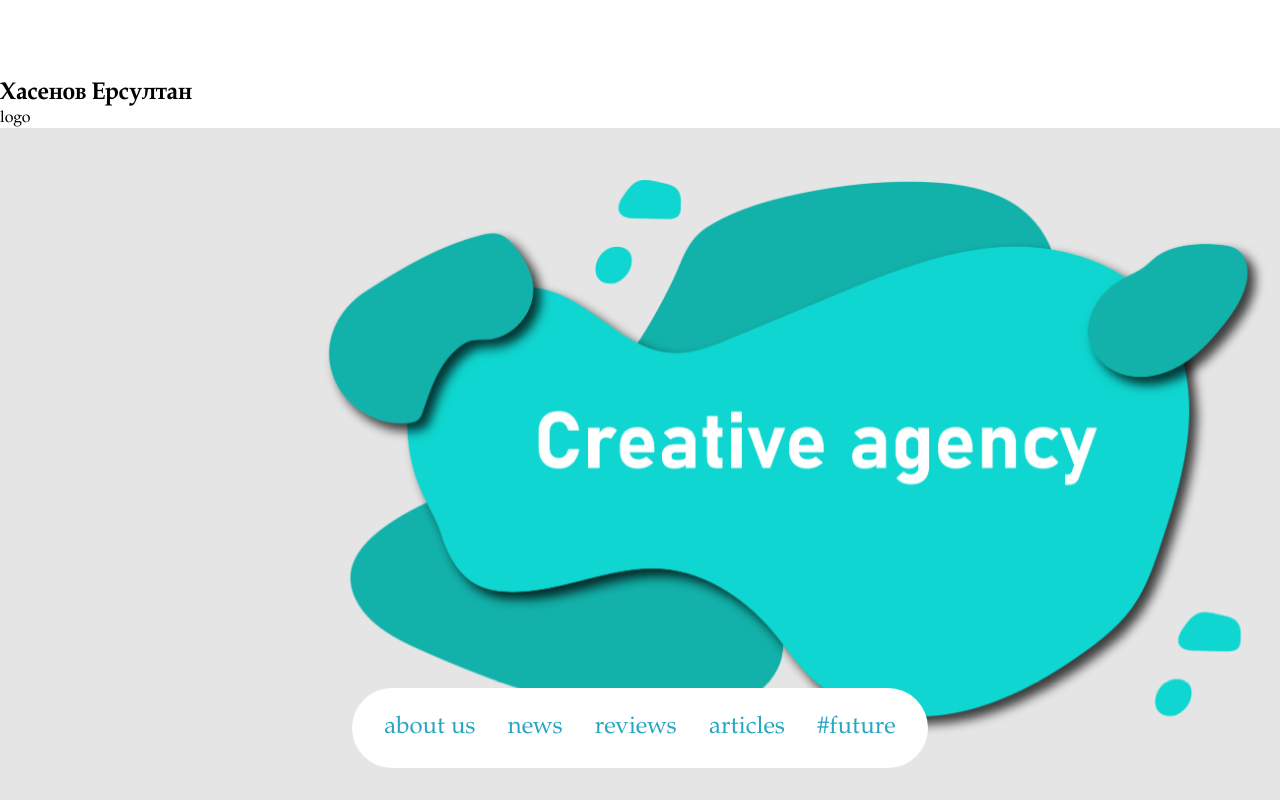
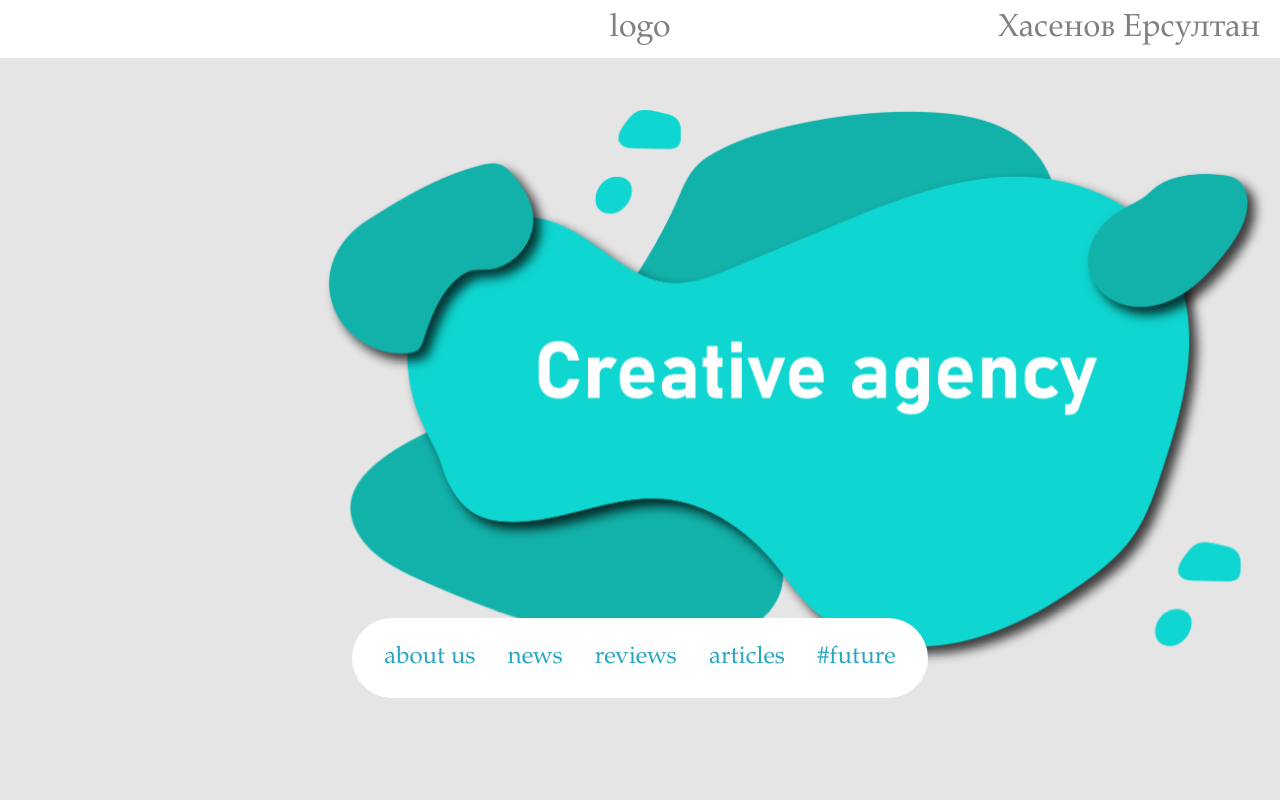
Before and after one commit to xaexooo/xz, a plain HTML site: page index.html in a window 1280 px wide. Shown: the top 800 px of the page. Drawn offline with Linux system fonts and the light colour scheme.

Commit message:
Add files via upload

```diff
--- a/index.html
+++ b/index.html
@@ -8,9 +8,10 @@
     <script src="script.js"></script>
 </head>
 <body>
-    <div class="head"></div>
-    <h2 id="author">Хасенов Ерсултан</h2>
-    <p class="logo">logo</p>
+    <div class="head">
+        <p class="logo">logo</p>
+        <p class="name">Хасенов Ерсултан</p>
+    </div>
     <div class="page1">
         <img src="qwe.png" id="cloud">
         <div class="menuanim">
--- a/style.css
+++ b/style.css
@@ -6,14 +6,17 @@
 }
 .head{
     background-color: white;
-    height: 10vh;width:fit-content;
-    position:relative;bottom:250px;
+    height: auto;width: 100%;
+    position:relative;
+    display: flex;justify-content: space-between;align-items: center;
+    padding: 10px 20px;
 }
-.logo p{
-    display: flex;justify-content:center;
-    color: gray;font-size: 3rem;
-    background-color:bisque;
+.head p{
+    color: gray;font-size: 2rem;
+    margin: 0;
 }
+.head .logo{position: absolute;left: 50%;transform: translateX(-50%);}
+.head .name{position: relative;margin-left: auto;}
 .page1{
     background-color: #E5E5E5;
     position: relative;height: 180vh;
```
